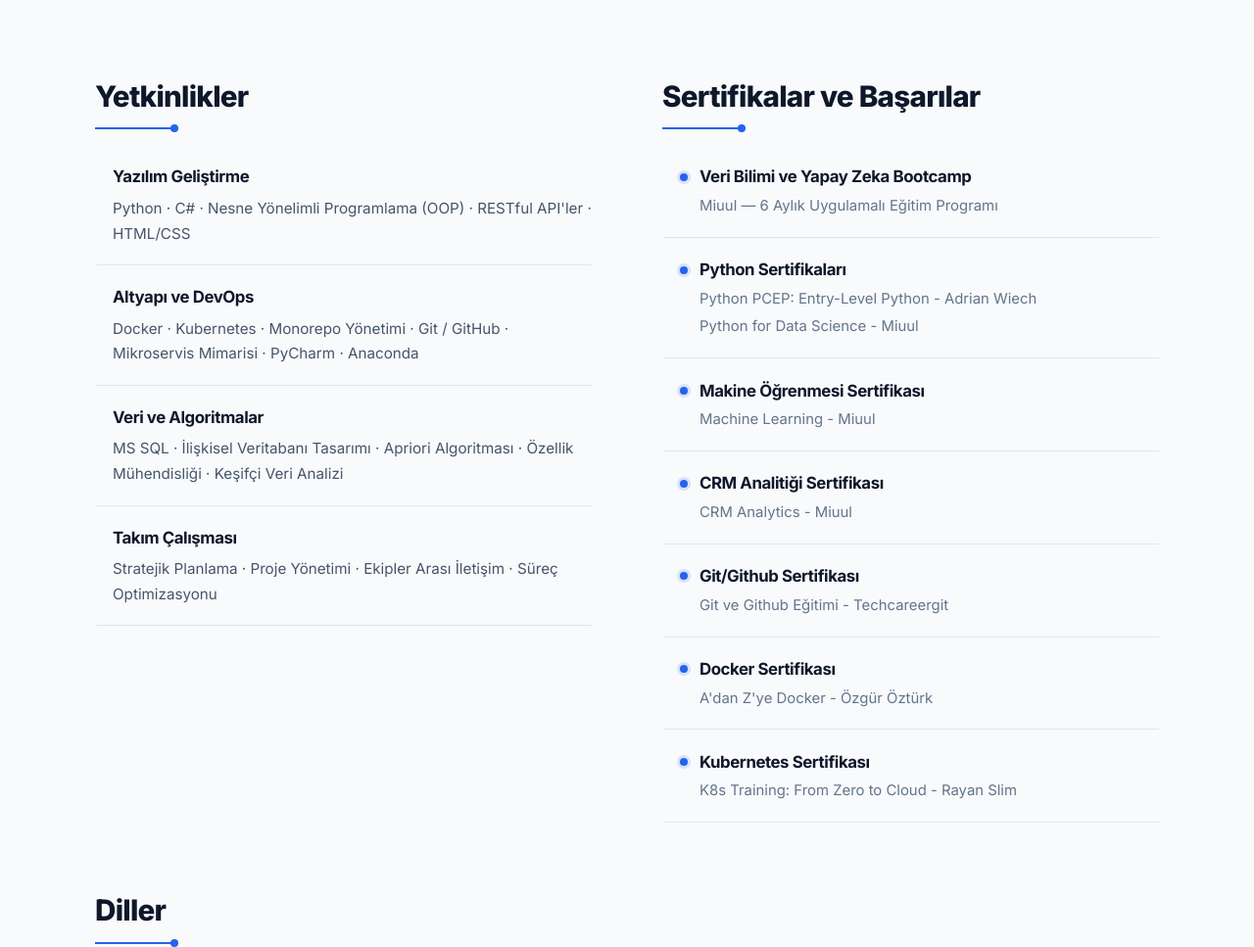
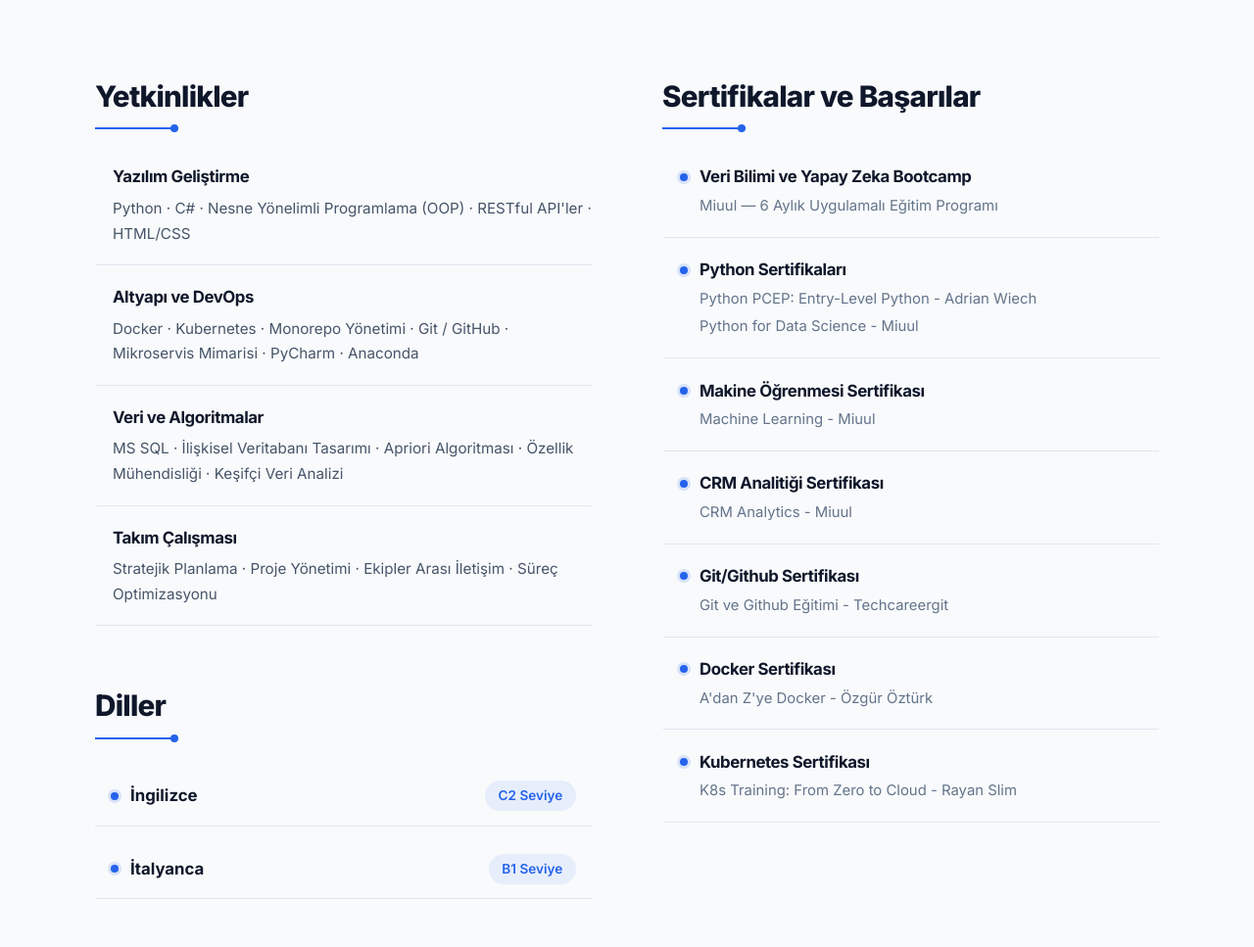
Before and after one commit to BerkeBesli/berkebesli.github.io, a plain HTML site: page resume.html in a window 1280 px wide. Shown: the part 1282-2249 px from the top of the page at 98% size. Drawn offline with Linux system fonts and the light colour scheme.

Commit message:
Updated body

```diff
--- a/resume.html
+++ b/resume.html
@@ -163,6 +163,8 @@
                         </div>
                     </div>
 
+                    <!-- Masaüstünde Yetkinlikler ve Diller'i bir arada tutan kapsayıcı -->
+                    <div class="skills-languages-stack">
                         <!-- 3. YETKİNLİKLER (Mobil Sıra: 3) -->
                         <div class="resume-block block-skills">
                             <div class="block-header">
@@ -192,6 +194,7 @@
                                 </div>
                             </div>
                         </div>
+
                         <!-- 5. DİLLER (Mobil Sıra: 5) -->
                         <div class="resume-block block-languages">
                             <div class="block-header">
@@ -210,6 +213,8 @@
                                 </div>
                             </div>
                         </div>
+                    </div>
+
                 </div>
 
                 <!-- SAĞ SÜTUN -->
```
Lines whose indentation alone changed are shown as unchanged.
